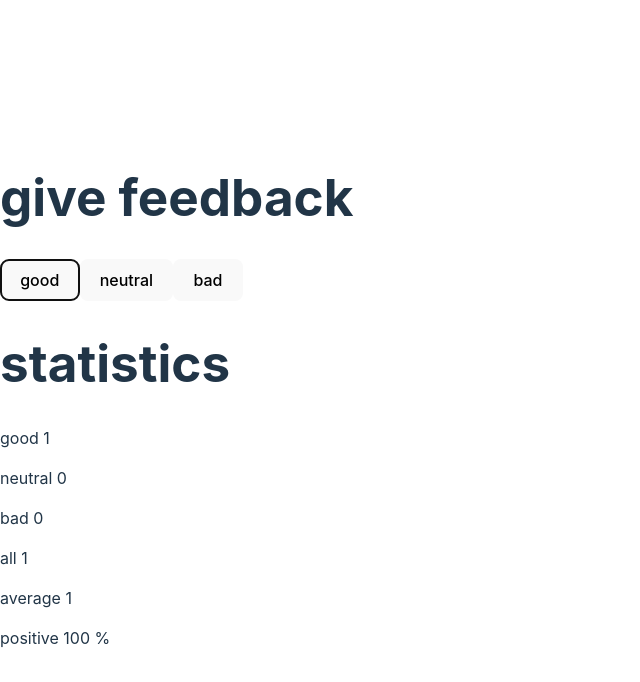
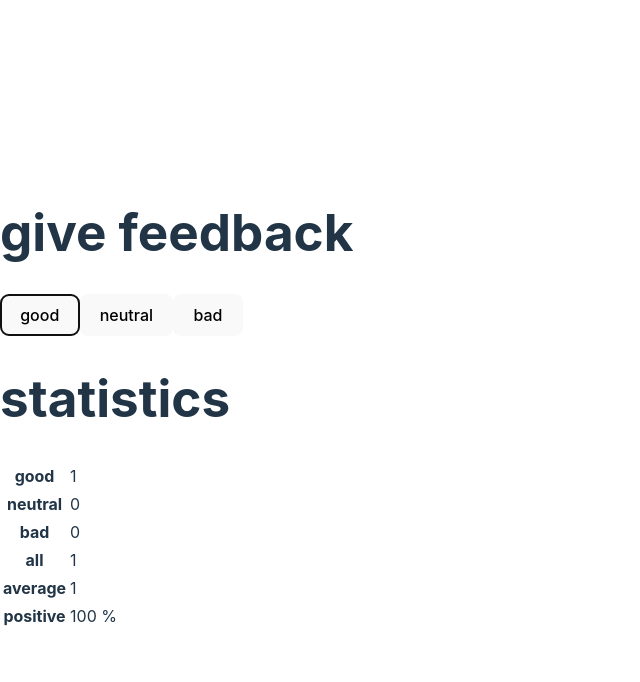
Before and after one commit to garzdan/fullstackopen, a React (Vite) app in the folder part1/unicafe/: page / in a window 1280 px wide. Both pictures are taken after a click on the button "good". Shown: the top 682 px of the page, without its empty margins (0-640 px from the left). Built offline with nearby package versions, Linux system fonts and the light colour scheme; the HTML template or start-up script is replaced by a standard one.

Commit message:
1.11: Unicafe, step 6

```diff
--- a/part1/unicafe/src/App.jsx
+++ b/part1/unicafe/src/App.jsx
@@ -14,7 +14,10 @@
 
 const StatisticLine = ({ text, value }) => {
   return (
-    <p>{text} {value}</p>
+    <tr>
+      <th>{text}</th>
+      <td>{value}</td>
+    </tr>
   );
 };
 
@@ -31,14 +34,16 @@
   const positivePercentage = good / total * 100;
 
   return (
-    <>
+    <table>
+      <tbody>
         <StatisticLine text="good" value={good} />
         <StatisticLine text="neutral" value={neutral} />
         <StatisticLine text="bad" value={bad} />
         <StatisticLine text="all" value={total} />
         <StatisticLine text="average" value={average} />
         <StatisticLine text="positive" value={`${positivePercentage} %`} />
-    </>
+      </tbody>
+    </table>
   );
 }
 
```
Lines whose indentation alone changed are shown as unchanged.
